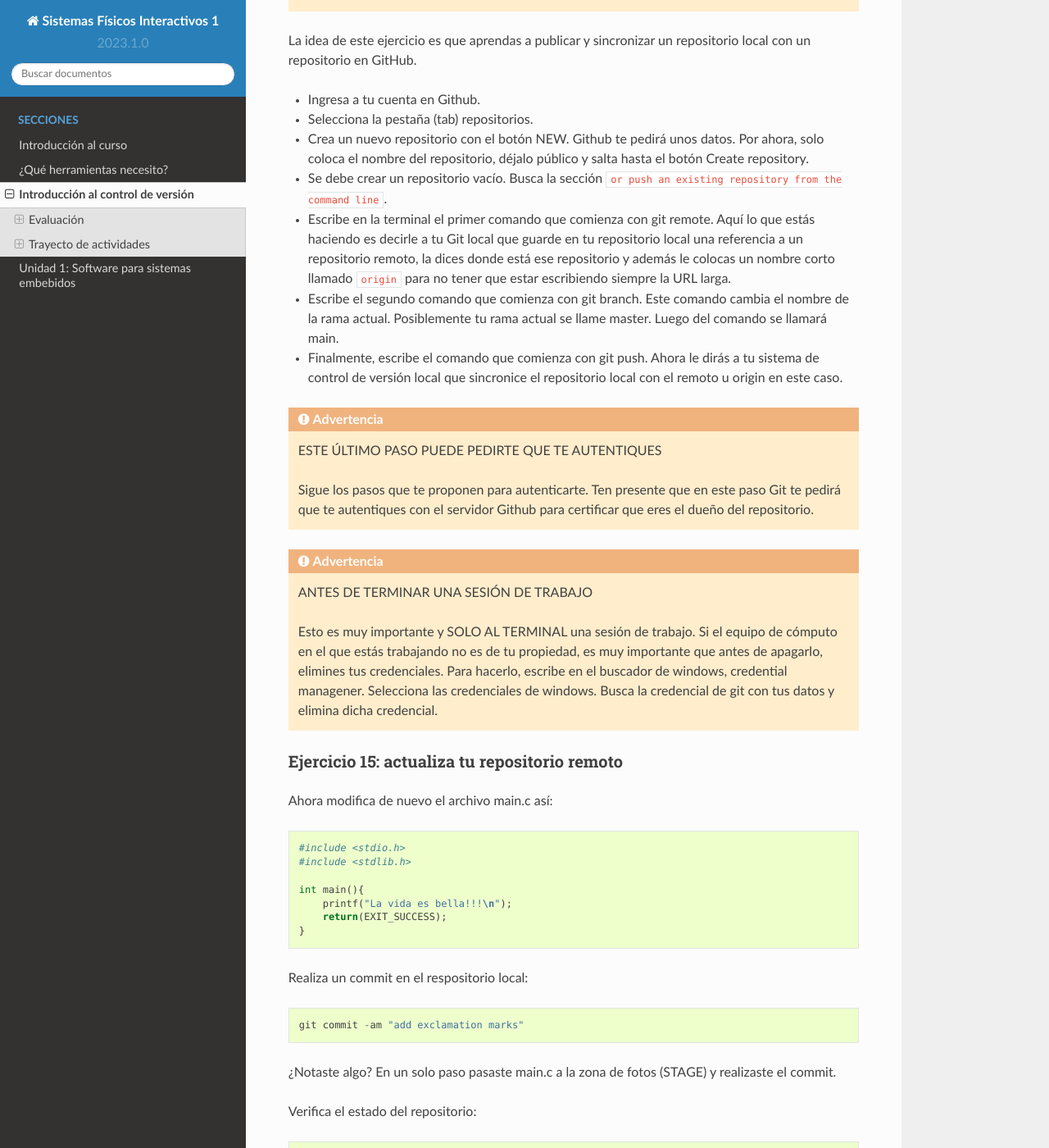
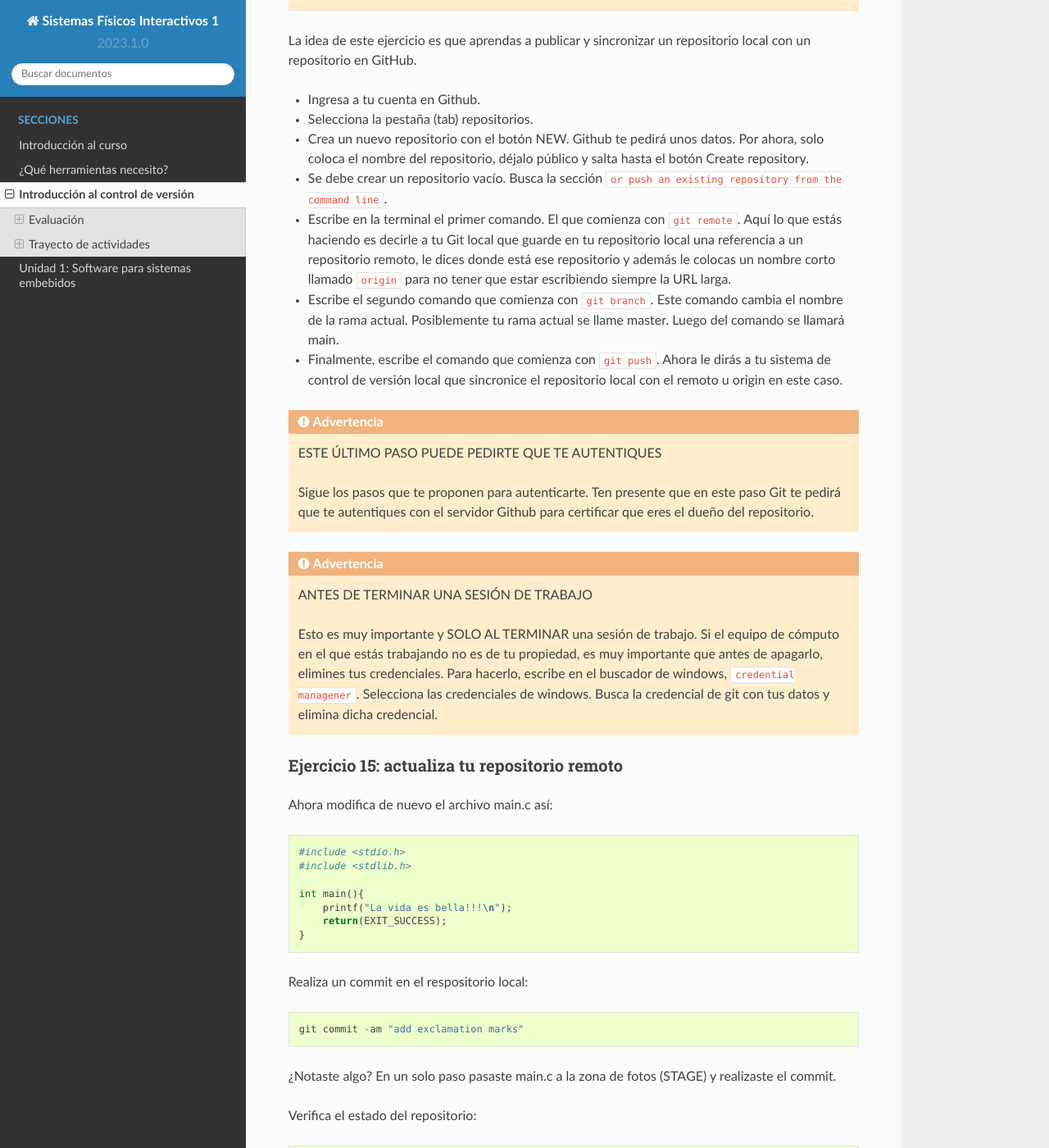
Before and after one commit to juanferfranco/SistemasFisicosInteractivos1, a Sphinx documentation site: the page built from docs/_intro/introGit.rst, in a window 1280 px wide and 1400 px high, scrolled down 18907 px. Shown: the whole window at 82% size. Built offline with Sphinx 7.4.7 and the Read the Docs theme 2.0.0, drawn with Linux system fonts in a browser that asks for light colours.

Commit message:
minor fix

```diff
--- a/docs/_intro/introGit.rst
+++ b/docs/_intro/introGit.rst
@@ -831,17 +831,17 @@ un repositorio local con un repositorio en GitHub.
   público y salta hasta el botón Create repository.
 * Se debe crear un repositorio vacío. Busca la sección
   ``or push an existing repository from the command line``.
-* Escribe en la terminal el primer comando que comienza con
-  git remote. Aquí lo que estás haciendo es decirle a tu Git
+* Escribe en la terminal el primer comando. El que comienza con
+  ``git remote``. Aquí lo que estás haciendo es decirle a tu Git
   local que guarde en tu repositorio local una referencia
-  a un repositorio remoto, la dices donde está ese repositorio
+  a un repositorio remoto, le dices donde está ese repositorio
   y además le colocas un nombre corto llamado ``origin`` para
   no tener que estar escribiendo siempre la URL larga.
-* Escribe el segundo comando que comienza con git branch. Este
+* Escribe el segundo comando que comienza con ``git branch``. Este
   comando cambia el nombre de la rama actual. Posiblemente
   tu rama actual se llame master. Luego del comando se llamará
   main.
-* Finalmente, escribe el comando que comienza con git push. Ahora
+* Finalmente, escribe el comando que comienza con ``git push``. Ahora
   le dirás a tu sistema de control de versión local que sincronice
   el repositorio local con el remoto u origin en este caso.
 
@@ -854,11 +854,11 @@ un repositorio local con un repositorio en GitHub.
 
 .. warning:: ANTES DE TERMINAR UNA SESIÓN DE TRABAJO
 
-    Esto es muy importante y SOLO AL TERMINAL una sesión de trabajo.
+    Esto es muy importante y SOLO AL TERMINAR una sesión de trabajo.
     Si el equipo de cómputo en el que estás
     trabajando no es de tu propiedad, es muy importante que antes
     de apagarlo, elimines tus credenciales. Para hacerlo, escribe
-    en el buscador de windows, credential managener. Selecciona
+    en el buscador de windows, ``credential managener``. Selecciona
     las credenciales de windows. Busca la credencial de git con
     tus datos y elimina dicha credencial.
 
```
